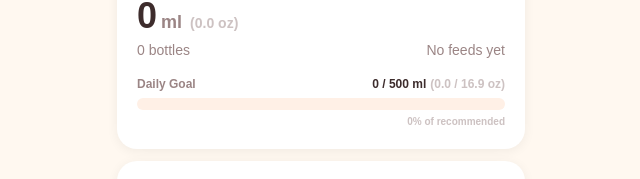
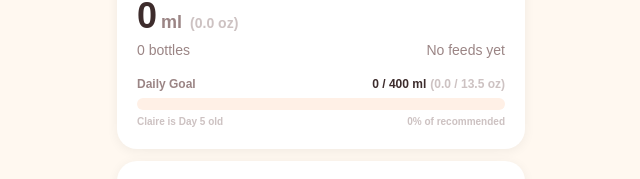
Before and after one commit to lkingl123/claire-tracker, a Next.js app: page / in a window 1280 px wide. Shown: the part 148-327 px from the top of the page, without its empty margins (319-959 px from the left). Built offline with nearby package versions, Linux system fonts and the light colour scheme; no server answers; the database is empty.

Commit message:
age-based daily goal that scales as Claire grows

```diff
--- a/src/components/Dashboard.tsx
+++ b/src/components/Dashboard.tsx
@@ -159,7 +159,43 @@ export default function Dashboard({ feedings, diapers }: Props) {
 
         {/* Daily progress bar */}
         {(() => {
-          const dailyGoal = 500;
+          // Claire's birthday: March 21, 2026
+          const birthday = new Date(2026, 2, 21);
+          const ageInDays = Math.floor(
+            (Date.now() - birthday.getTime()) / (1000 * 60 * 60 * 24)
+          );
+          const ageWeeks = Math.floor(ageInDays / 7);
+          const ageMonths = Math.floor(ageInDays / 30);
+
+          // Recommended daily intake by age (ml)
+          let dailyGoal: number;
+          let ageLabel: string;
+          if (ageInDays <= 2) {
+            dailyGoal = 60;
+            ageLabel = `Day ${ageInDays}`;
+          } else if (ageInDays <= 7) {
+            dailyGoal = 400;
+            ageLabel = `Day ${ageInDays}`;
+          } else if (ageInDays <= 14) {
+            dailyGoal = 500;
+            ageLabel = `${ageWeeks} week${ageWeeks !== 1 ? "s" : ""}`;
+          } else if (ageInDays <= 30) {
+            dailyGoal = 600;
+            ageLabel = `${ageWeeks} weeks`;
+          } else if (ageMonths <= 2) {
+            dailyGoal = 700;
+            ageLabel = `${ageMonths} month${ageMonths !== 1 ? "s" : ""}`;
+          } else if (ageMonths <= 4) {
+            dailyGoal = 800;
+            ageLabel = `${ageMonths} months`;
+          } else if (ageMonths <= 6) {
+            dailyGoal = 900;
+            ageLabel = `${ageMonths} months`;
+          } else {
+            dailyGoal = 900;
+            ageLabel = `${ageMonths} months`;
+          }
+
           const totalIntake = progress.totalMl + progress.snackMl;
           const pct = Math.min((totalIntake / dailyGoal) * 100, 100);
           const barColor =
@@ -187,8 +223,9 @@ export default function Dashboard({ feedings, diapers }: Props) {
                   style={{ width: `${pct}%` }}
                 />
               </div>
-              <div className="text-[10px] font-semibold text-brown-lighter/50 mt-1 text-right">
-                {Math.round(pct)}% of recommended
+              <div className="text-[10px] font-semibold text-brown-lighter/50 mt-1 flex justify-between">
+                <span>Claire is {ageLabel} old</span>
+                <span>{Math.round(pct)}% of recommended</span>
               </div>
             </div>
           );
```
